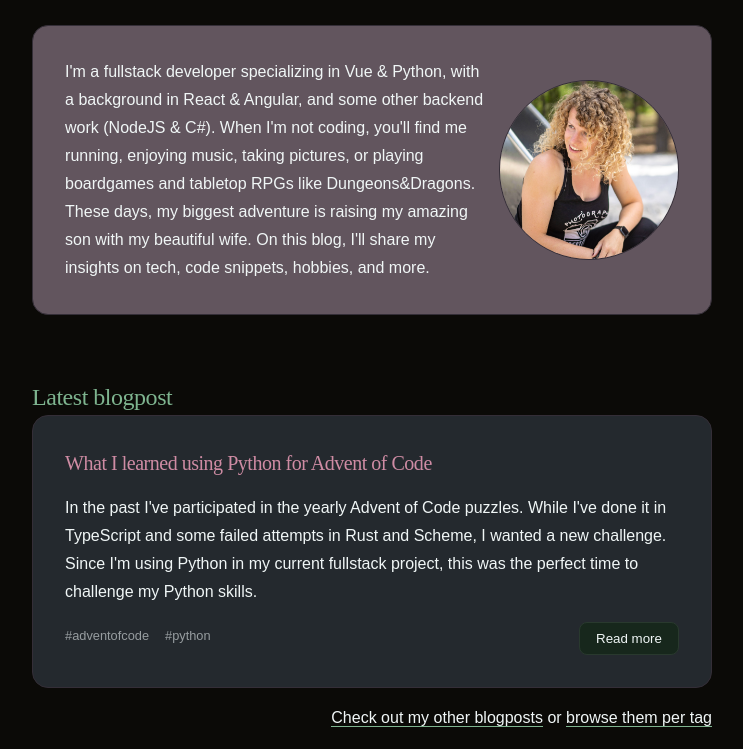
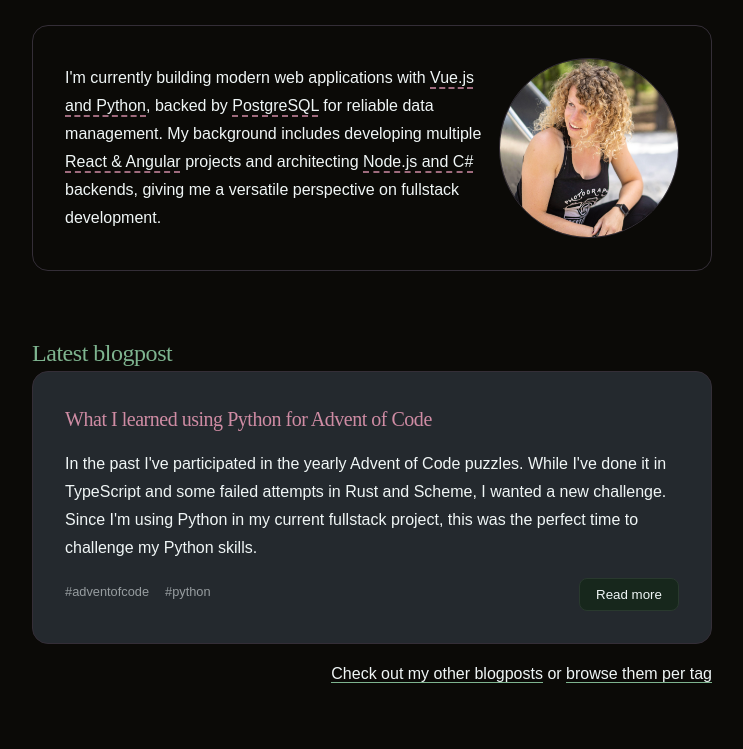
Before and after one commit to ElkeCodes/elkecodesblog, an Astro site: page / in a window 1280 px wide. Shown: the part 262-1011 px from the top of the page, without its empty margins (268-1011 px from the left). Built offline with nearby package versions, Linux system fonts and the light colour scheme; Astro itself is replaced by a stand-in of ours.

Commit message:
Updated introduction

```diff
--- a/src/components/Introduction.astro
+++ b/src/components/Introduction.astro
@@ -10,20 +10,23 @@ import profilePicture from "../images/elke.jpg";
     layout="full-width"
     class="picture"
   />
-  <span class="introduction">
-    I'm a fullstack developer specializing in Vue &amp; Python, with a
-    background in React &amp; Angular, and some other backend work (NodeJS &amp;
-    C&num;). When I'm not coding, you'll find me running, enjoying music, taking
+  <div class="introduction">
+    I'm currently building modern web applications with <em
+      >Vue.js and Python</em
+    >, backed by <em>PostgreSQL</em> for reliable data management. My background
+    includes developing multiple <em>React &amp; Angular</em> projects and architecting
+    <em>Node.js and C&num;</em> backends, giving me a versatile perspective on fullstack
+    development.
+  </div>
+  <!-- When I'm not coding, you'll find me running, enjoying music, taking
     pictures, or playing boardgames and tabletop RPGs like Dungeons&amp;Dragons.
     These days, my biggest adventure is raising my amazing son with my beautiful
-    wife. On this blog, I'll share my insights on tech, code snippets, hobbies,
-    and more.
-  </span>
+    wife. On this blog, I'll share my insights on tech, code snippets, hobbies, and
+    more. -->
 </section>
 
 <style>
   .hero {
-    background: var(--color-accent);
     padding: 1rem;
     border-radius: 1rem;
     border: 1px solid var(--color-border);
@@ -40,6 +43,11 @@ import profilePicture from "../images/elke.jpg";
   .hero .introduction {
     margin: 0;
     font-size: var(--font-size-sm);
+  }
+  .hero .introduction em {
+    font-style: normal;
+    text-decoration: underline dashed var(--color-secondary);
+    text-underline-offset: 0.3rem;
   }
   @media screen and (min-width: 636px) {
     .hero {
--- a/src/pages/index.astro
+++ b/src/pages/index.astro
@@ -6,19 +6,27 @@ import { getPublishedPosts } from "@utils/get-published-posts";
 import Card from "@components/Card.astro";
 import { createOpenGraph } from "@utils/create-open-graph";
 
-const pageTitle: string = "Hi there, I'm Elke! 👋";
-const description: string = "Elke's personal blog: latest post, coding projects, and talks.";
+const pageTitle: string = "Hi there, I'm Elke, a fullstack developer! 👋";
+const description: string =
+  "Elke's personal blog: latest post, coding projects, and talks.";
 const openGraph = createOpenGraph(pageTitle, "/");
 
 const post = (await getPublishedPosts()).at(0)!;
 ---
 
-<BaseLayout pageTitle={pageTitle} description={description} openGraph={openGraph}>
+<BaseLayout
+  pageTitle={pageTitle}
+  description={description}
+  openGraph={openGraph}
+>
   <Introduction />
   <section aria-labelledby="latest-blogpost">
     <h2 id="latest-blogpost">Latest blogpost</h2>
     <BlogPost id={post.id} data={post.data} />
-    <p class="check-out"><a href="/posts">Check out my other blogposts</a> or <a href="/tags">browse them per tag</a></p>
+    <p class="check-out">
+      <a href="/posts">Check out my other blogposts</a> or <a href="/tags"
+        >browse them per tag</a>
+    </p>
   </section>
   <section aria-labelledby="coding-projects">
     <h2 id="coding-projects">Coding projects</h2>
@@ -49,8 +57,8 @@ const post = (await getPublishedPosts()).at(0)!;
   <section aria-labelledby="now">
     <h2 id="now">What am I doing right now?</h2>
     <p>
-      Beside my career in frontend, I am raising an amazing son with my
-      beautiful wife. I also have a wide range of interests like
+      Beside my career as a fullstack developer, I am raising an amazing son
+      with my beautiful wife. I also have a wide range of interests like
       Dungeons&amp;Dragons, running, and more.
     </p>
     <p class="check-out">
```
Also changed, not shown: src/blog/5-key-takeaways-after-solving-50-plus-interview-questions-as-a-frontend-developer/index.md (+6 -5 lines).
